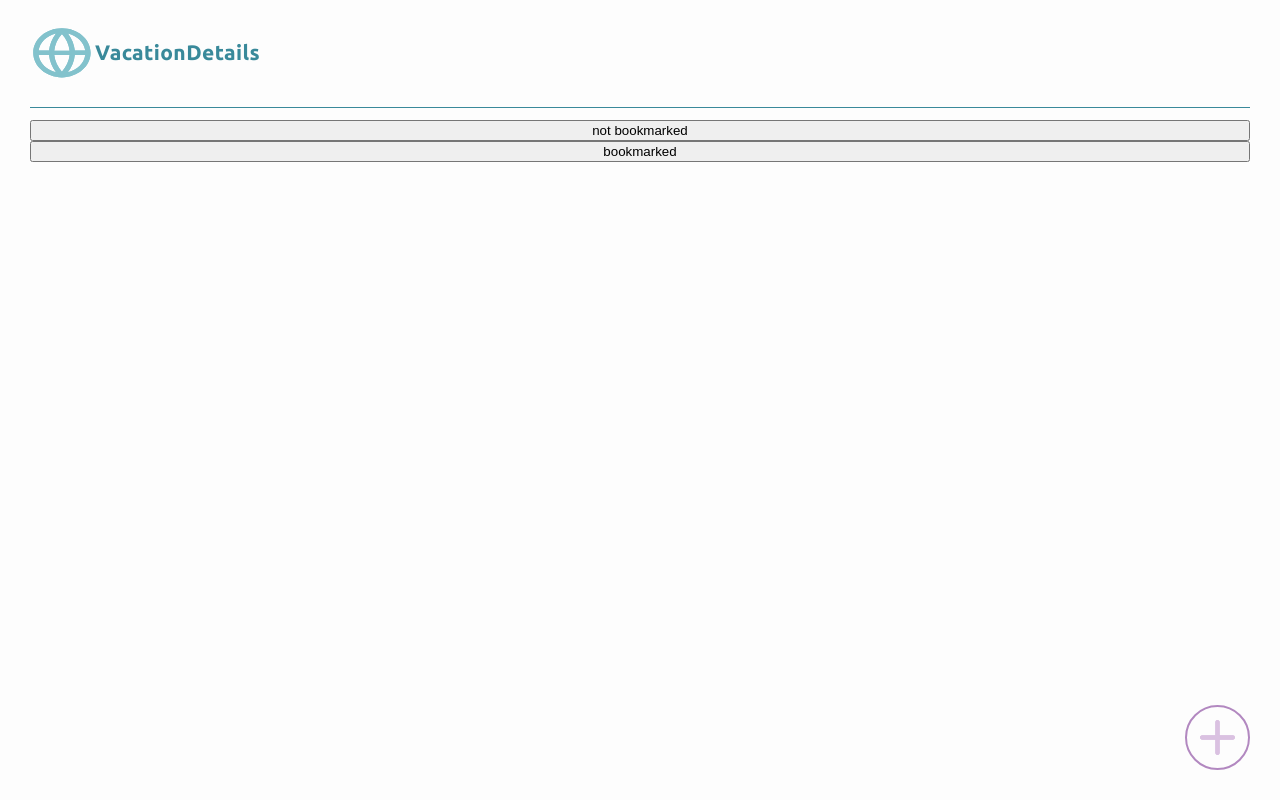
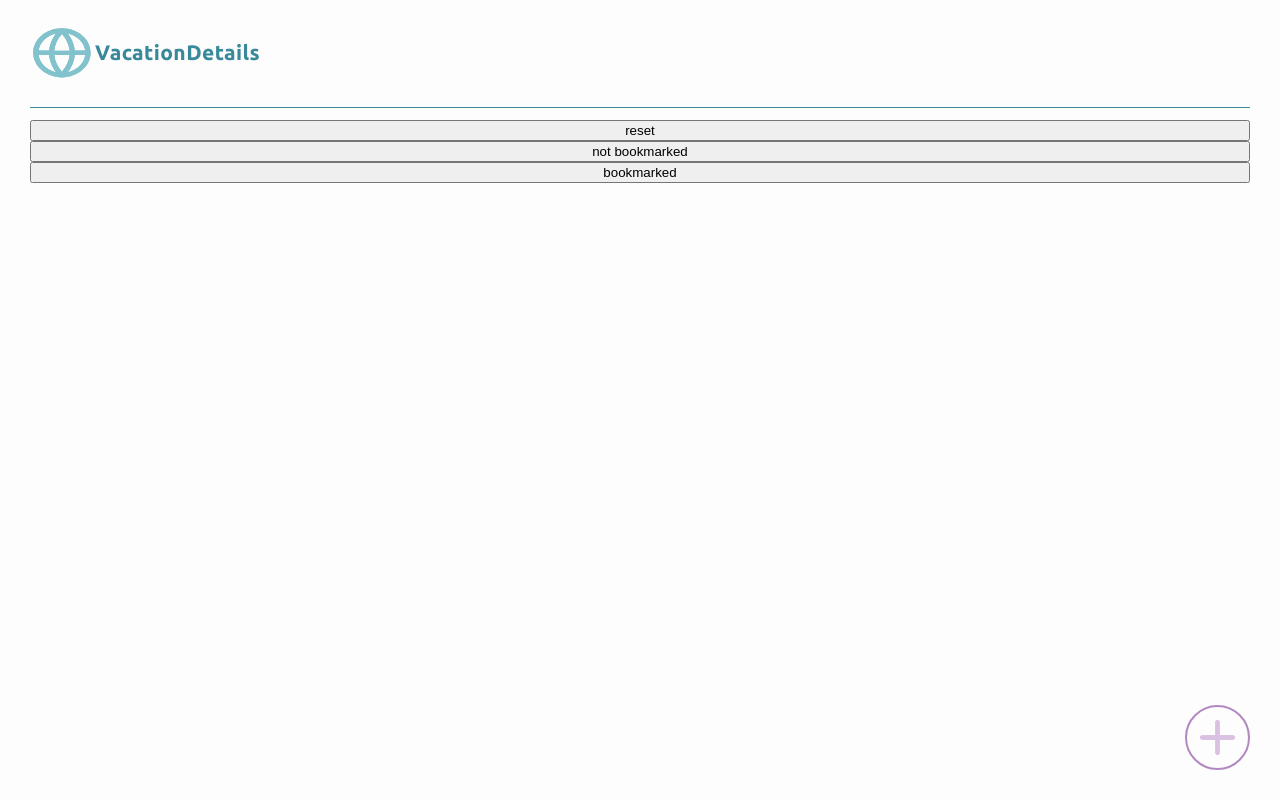
Before and after one commit to sinafischer/capstone-project, a React (Create React App) app: page / in a window 1280 px wide. Built offline with nearby package versions, Linux system fonts and the light colour scheme.

Commit message:
Add button reset

```diff
--- a/src/components/ActivityListItem.js
+++ b/src/components/ActivityListItem.js
@@ -28,6 +28,8 @@ export default function ActivityListItem({ activities, setActivities }) {
       >
         not bookmarked
       </button>
+      <button onClick={() => setActivitiesToShow(activities)}>reset</button>
+
       {activities &&
         activitiesToShow.map(activity => {
           return (
```
